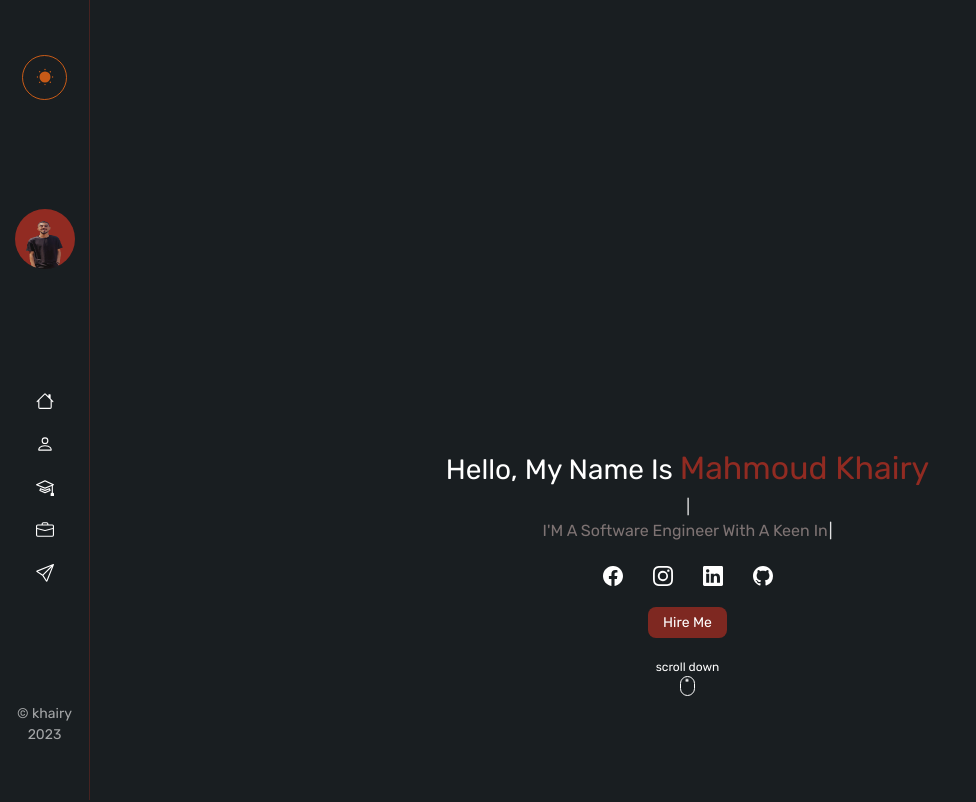
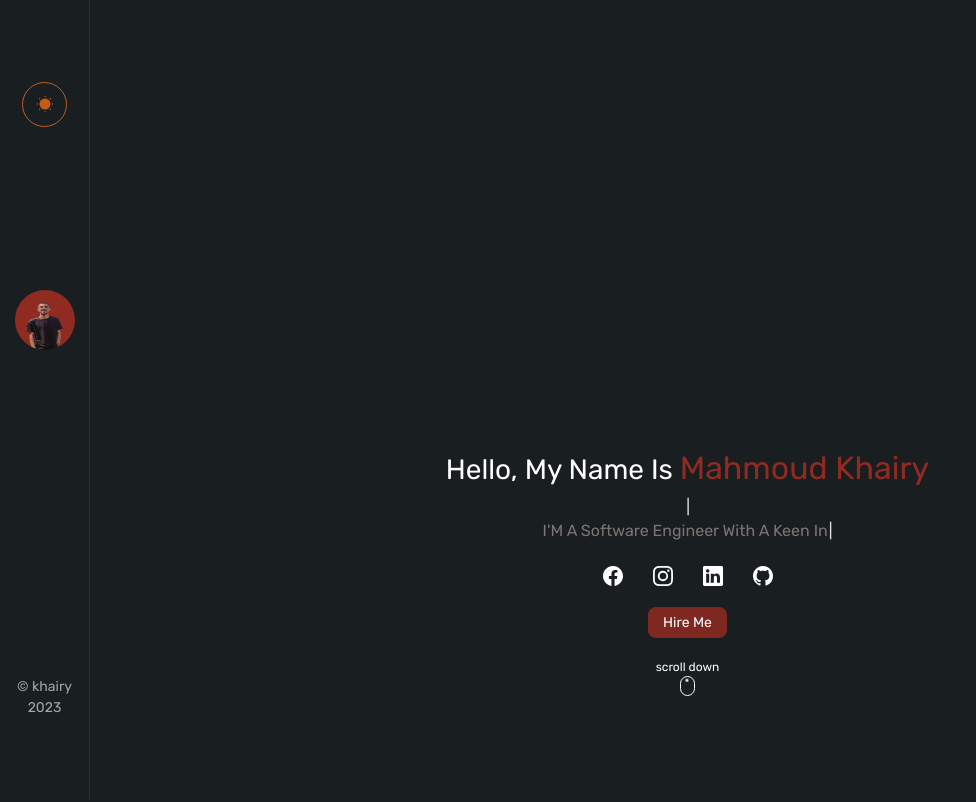
Before and after one commit to mahmoudkhairy402/Portfolio, a React (Create React App) app: page / in a window 1280 px wide. Shown: the top 802 px of the page, without its empty margins (0-976 px from the left). Built offline with nearby package versions, Linux system fonts and the light colour scheme.

Commit message:
test again

```diff
--- a/src/Components/sidebar/Sidebar.jsx
+++ b/src/Components/sidebar/Sidebar.jsx
@@ -71,7 +71,7 @@ function Sidebar() {
         </div>
 
         <nav classname="nav">
-          <ul classname="nav-ul">
+          {/* <ul classname="nav-ul">
             <li classname="nav-li">
               <a href="#home">
                 <svg
@@ -173,7 +173,7 @@ function Sidebar() {
                 </svg>
               </a>
             </li>
-          </ul>
+          </ul> */}
         </nav>
 
         <span className="copyright">&copy; khairy 2023 </span>
```
